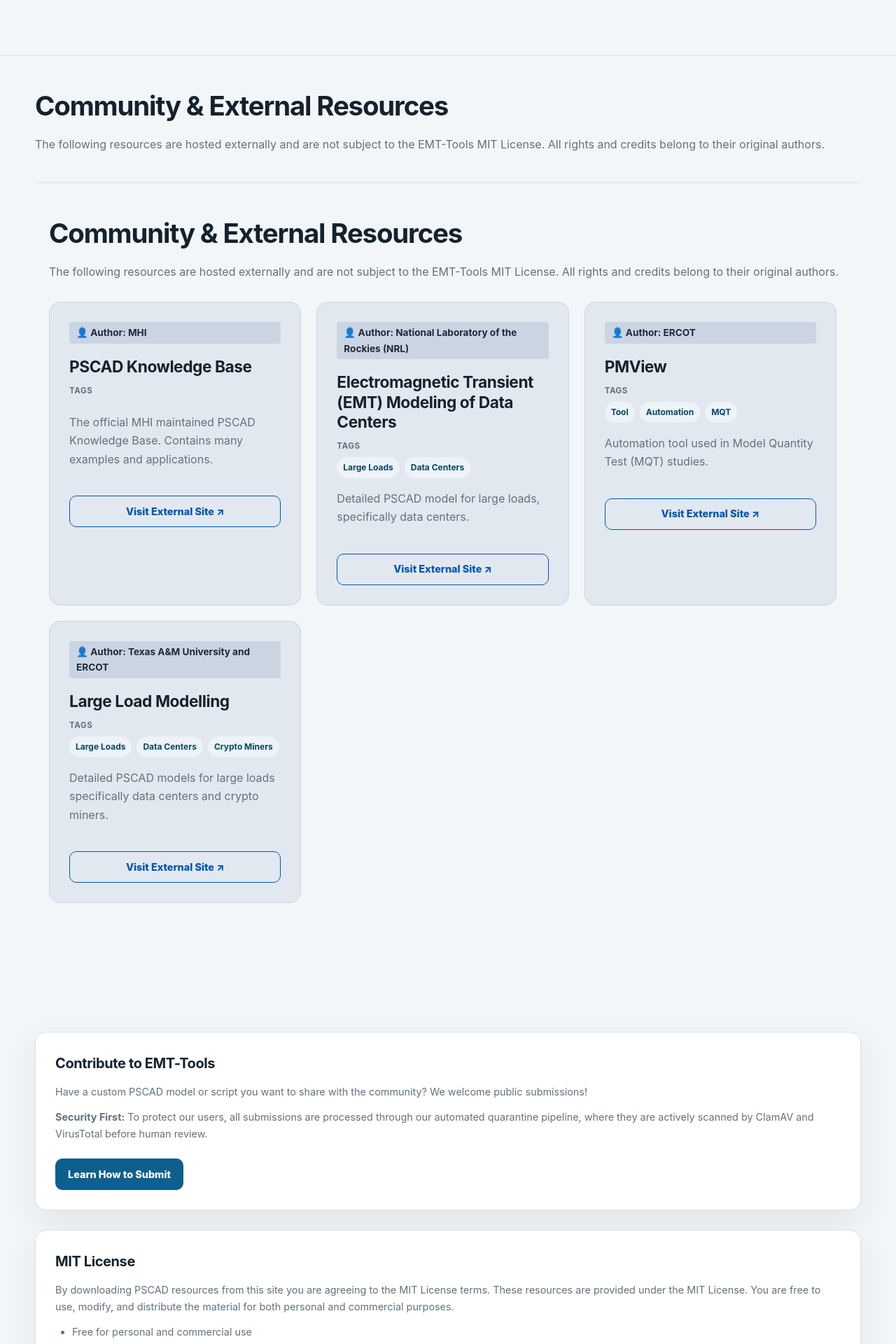
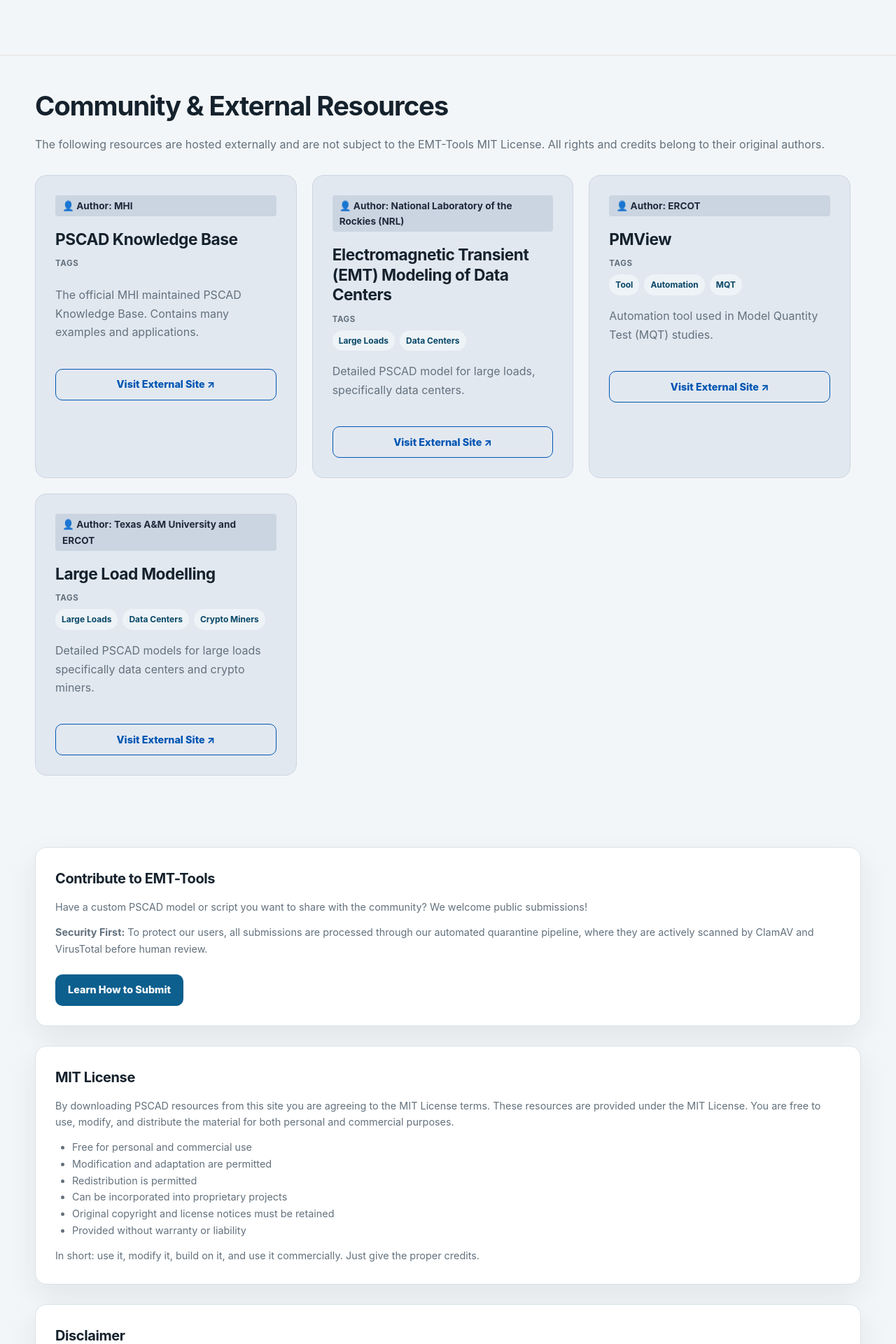
Before and after one commit to EMT-Tools/emt-tools.github.io, a Jekyll site: the page built from index.html, in a window 1280 px wide. Shown: the part 3263-5183 px from the top of the page at 70% size. Built offline with Jekyll 4.4.1, drawn with Linux system fonts in a browser that asks for light colours.

Commit message:
Update index.html

```diff
--- a/index.html
+++ b/index.html
@@ -119,14 +119,7 @@
       <h2> Community & External Resources</h2>
       <p>The following resources are hosted externally and are not subject to the EMT-Tools MIT License. All rights and credits belong to their original authors.</p>
     </div>
-    <section class="examples external-resources-section" style="margin-top: 40px; border-top: 2px solid #eaeaea; padding-top: 40px;">
-  <div class="container">
-    <div class="section-heading">
-      <h2> Community & External Resources</h2>
-      <p>The following resources are hosted externally and are not subject to the EMT-Tools MIT License. All rights and credits belong to their original authors.</p>
-    </div>
 
-    <!-- ADD THIS WRAPPER -->
     <div class="scrollable-grid-container">
       <div class="example-grid" id="external-examples-grid">
         {% for resource in site.data.external %}
@@ -160,7 +153,6 @@
         {% endfor %}
       </div>
     </div>
-    <!-- END WRAPPER -->
 
   </div>
 </section>
```
